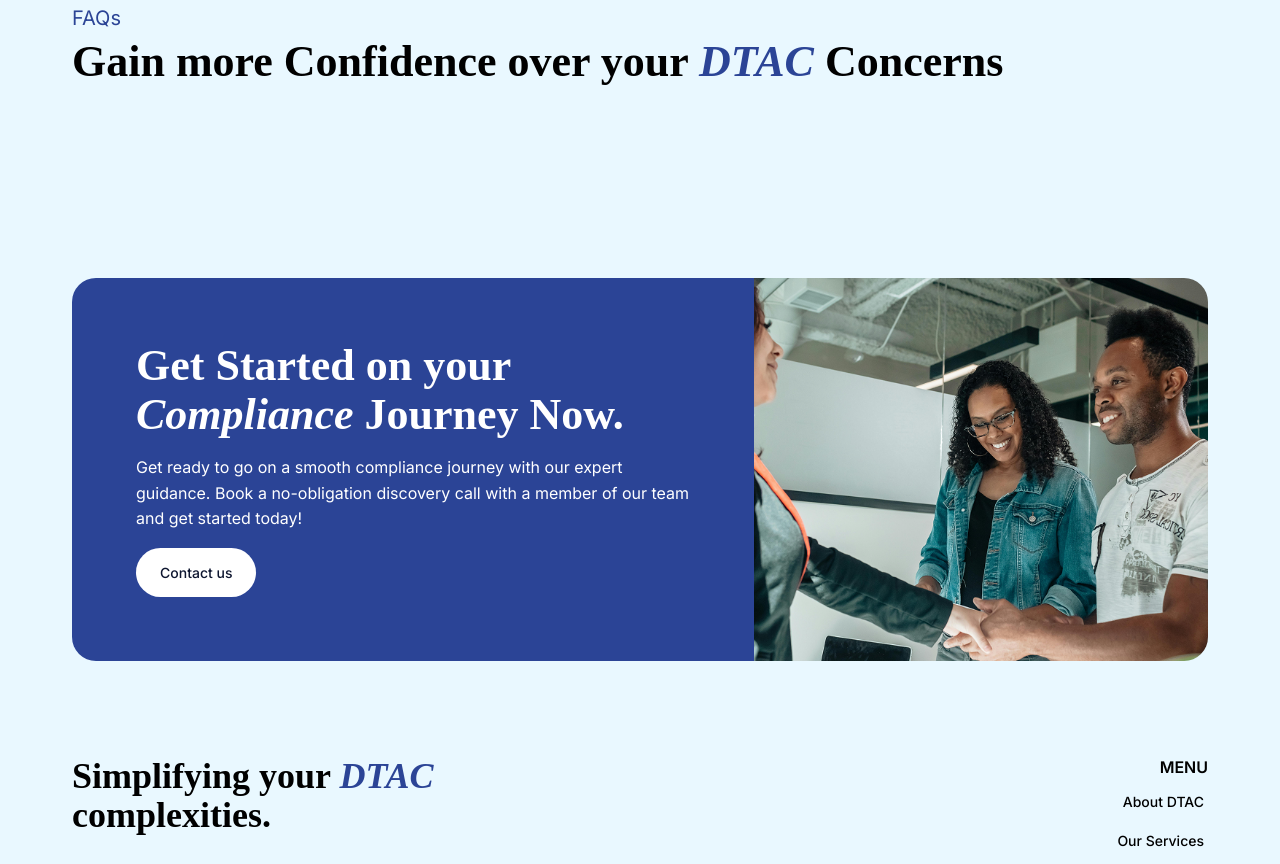
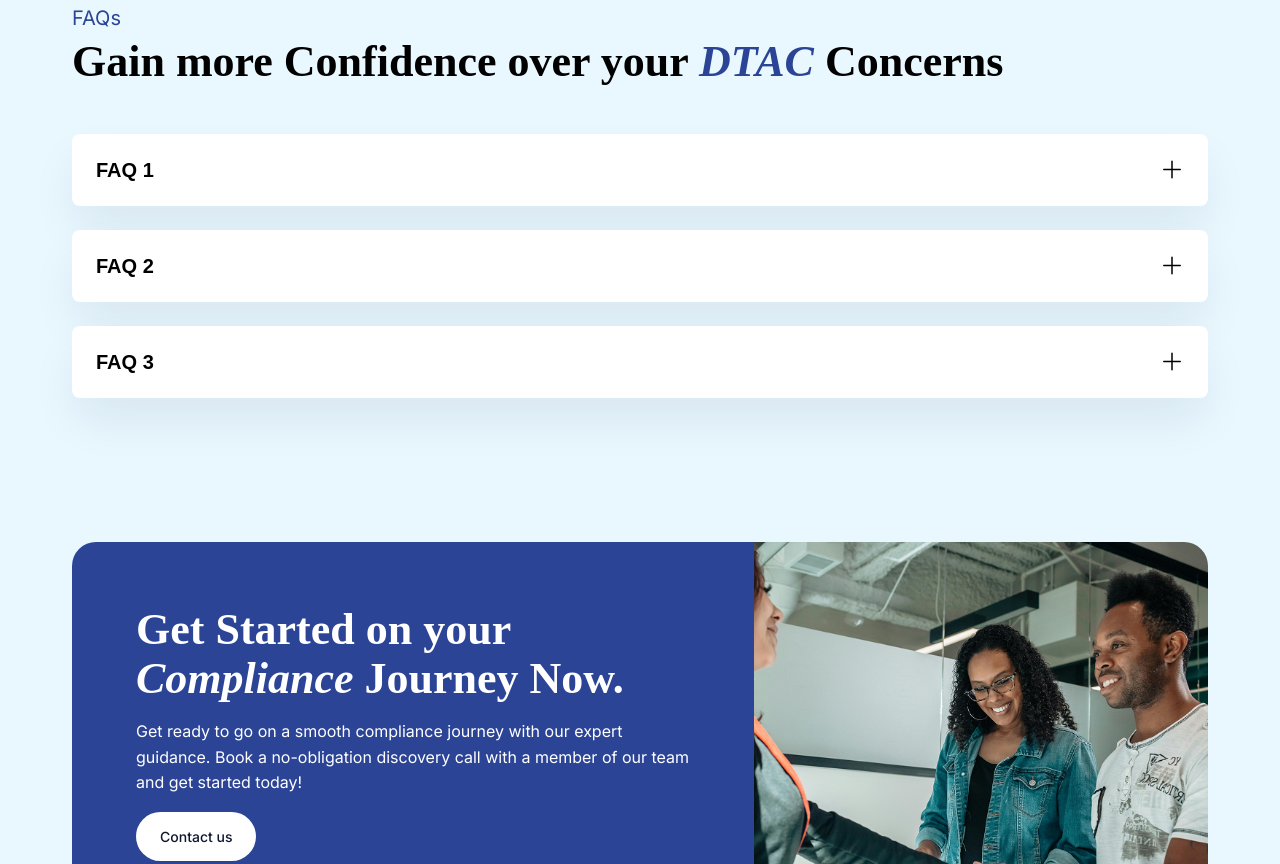
Before and after one commit to abeeragarwal21/dtac-alliance, a website built with Parcel: page index.html in a window 1280 px wide. Shown: the part 2980-3844 px from the top of the page. Built offline with nearby package versions, Linux system fonts and the light colour scheme; a web font is replaced by a local one.

Commit message:
FAQ accordion working

```diff
--- a/index.html
+++ b/index.html
@@ -6,7 +6,6 @@
         <title>DTAC Alliance | Home</title>
         <link rel="stylesheet" href="src/css/general.css" />
         <link rel="stylesheet" href="src/css/style.css" />
-        <script src="src/js/script.js"></script>
     </head>
     <body>
         <header class="main-header">
@@ -215,6 +214,35 @@
                         </h2>
                     </div>
                 </div>
+                <div class="faq-questions">
+                    <div class="faq-questions__question">
+                        <button class="question__heading">
+                            <h4>FAQ 1</h4>
+                            <i class="ph ph-plus"></i>
+                        </button>
+                        <div class="question__answer hidden">
+                            <p class="paragraph">ANSWER 1</p>
+                        </div>
+                    </div>
+                    <div class="faq-questions__question">
+                        <button class="question__heading">
+                            <h4>FAQ 2</h4>
+                            <i class="ph ph-plus"></i>
+                        </button>
+                        <div class="question__answer hidden">
+                            <p class="paragraph">ANSWER 2</p>
+                        </div>
+                    </div>
+                    <div class="faq-questions__question">
+                        <button class="question__heading">
+                            <h4>FAQ 3</h4>
+                            <i class="ph ph-plus"></i>
+                        </button>
+                        <div class="question__answer hidden">
+                            <p class="paragraph">ANSWER 3</p>
+                        </div>
+                    </div>
+                </div>
             </section>
             <section id="section-cta">
                 <div class="cta-card">
@@ -282,5 +310,6 @@
             type="text/css"
             href="https://cdn.jsdelivr.net/npm/@phosphor-icons/web@2.1.1/src/fill/style.css"
         />
+        <script src="src/js/script.js"></script>
     </body>
 </html>
--- a/src/css/style.css
+++ b/src/css/style.css
@@ -67,6 +67,39 @@
     background-color: var(--blue-background);
 }
 
+.faq-questions {
+    display: flex;
+    flex-direction: column;
+    gap: var(--space-lg);
+}
+
+.faq-questions__question {
+    background-color: var(--white);
+    padding: var(--space-lg);
+    border-radius: 8px;
+    display: flex;
+    flex-direction: column;
+    gap: var(--space-md);
+    box-shadow: 0 2.4rem 4.8rem -4px rgba(14, 22, 48, 0.08);
+}
+
+.question__heading {
+    background-color: transparent;
+    border: none;
+    display: flex;
+    align-items: center;
+    justify-content: space-between;
+    width: 100%;
+}
+
+.question__heading i {
+    font-size: var(--font-lg);
+}
+
+.hidden {
+    display: none;
+}
+
 /* Cta Section */
 #section-cta {
     background-color: var(--blue-background);
--- a/src/js/script.js
+++ b/src/js/script.js
@@ -0,0 +1,19 @@
+const faqContainer = document.querySelector(".faq-questions");
+console.log(faqContainer);
+
+faqContainer.addEventListener("click", function (e) {
+    const questionContainer = e.target.closest(".faq-questions__question");
+
+    if (!questionContainer) {
+        return;
+    }
+
+    const faqAnswer = questionContainer.querySelector(".question__answer");
+    faqAnswer.classList.toggle("hidden");
+
+    const faqIcon = questionContainer.querySelector(".ph");
+    faqIcon.classList = "";
+    faqIcon.classList = faqAnswer.classList.contains("hidden")
+        ? "ph ph-plus"
+        : "ph ph-minus";
+});
```
